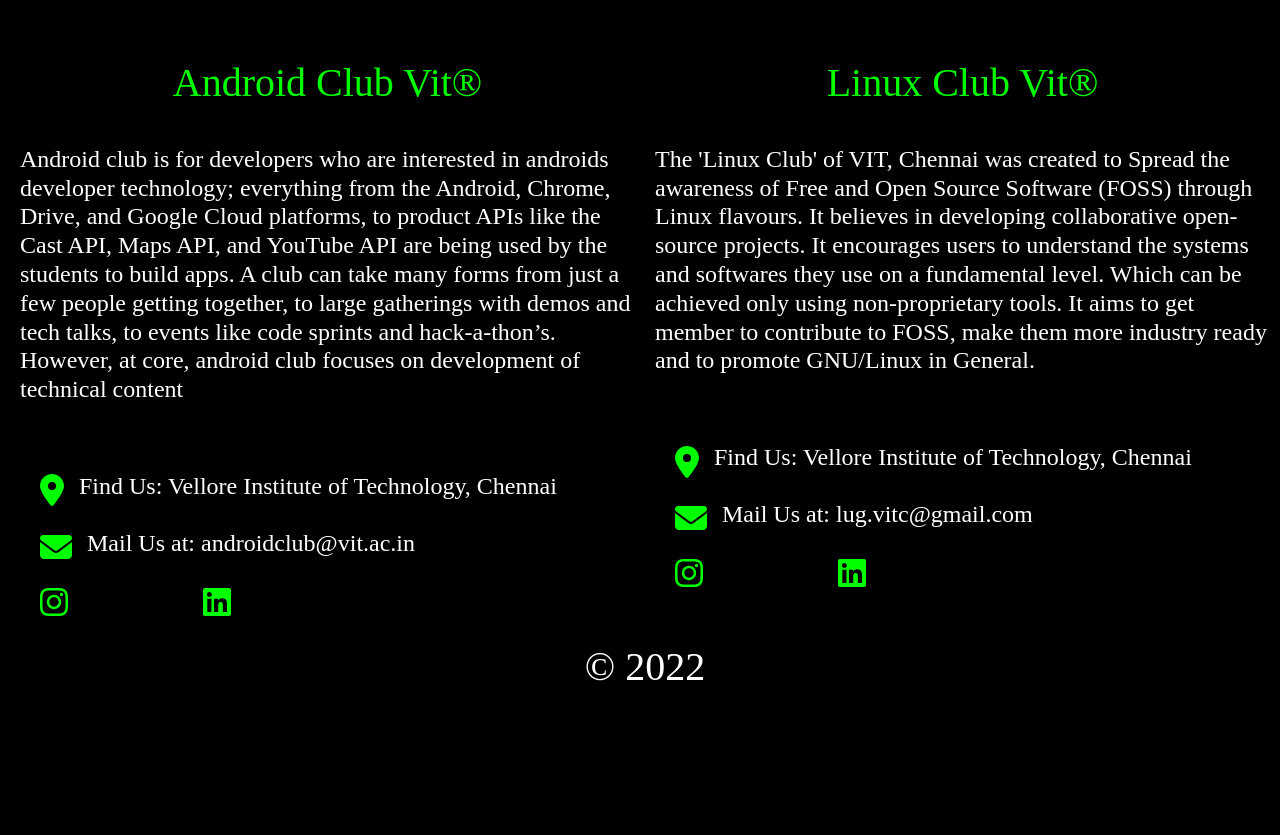
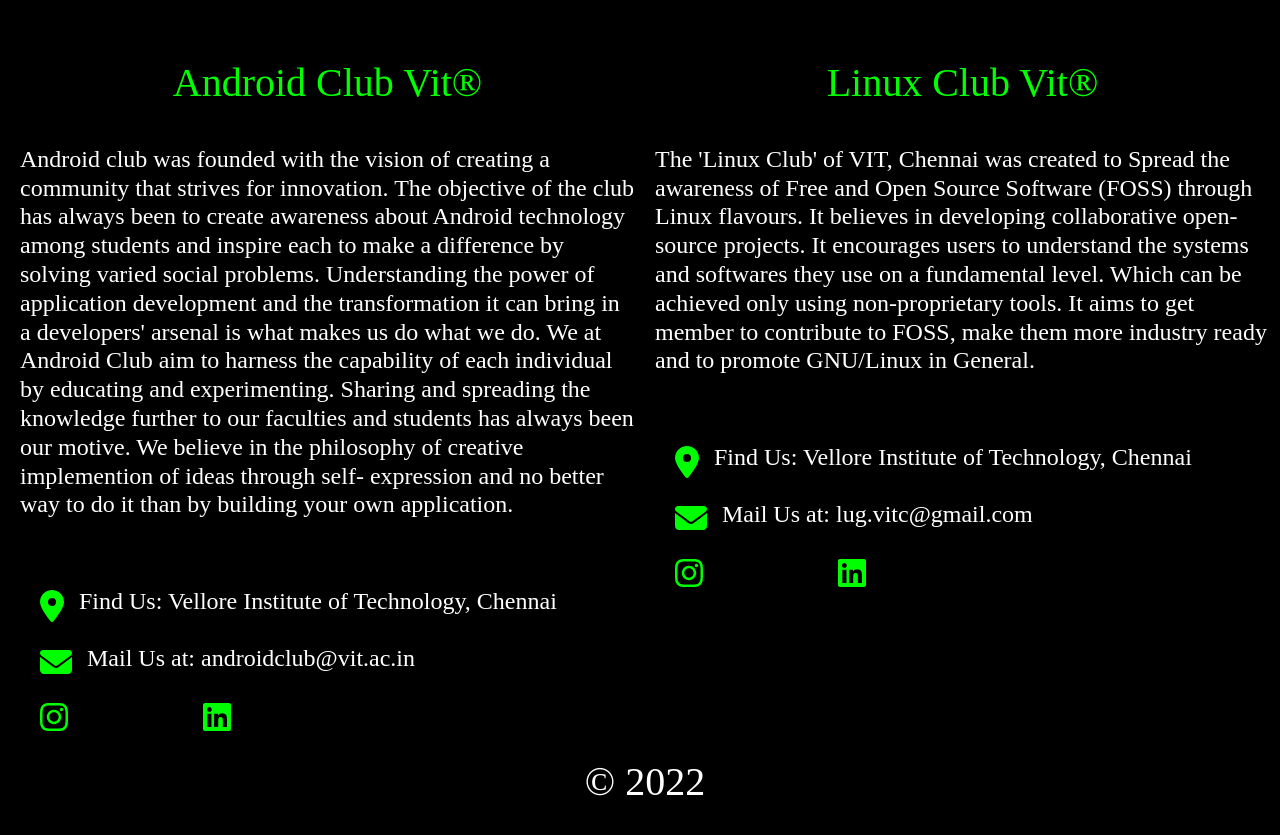
Before and after one commit to Android-Club-VITC/foss-website, a React (Create React App) app: page / in a window 1280 px wide. Shown: the part 3480-4315 px from the top of the page. Before the commit the page ends 4204 px from the top, so only its background shows below. Built offline with nearby package versions, Linux system fonts and the light colour scheme; a web font is replaced by a local one.

Commit message:
footer android content changed

```diff
--- a/src/components/Footer/index.js
+++ b/src/components/Footer/index.js
@@ -29,14 +29,14 @@
           <h4
             style={{ padding: "10px", color: "white", fontWeight: "lighter" }}
           >
-            Android club is for developers who are interested in androids
-            developer technology; everything from the Android, Chrome, Drive,
-            and Google Cloud platforms, to product APIs like the Cast API, Maps
-            API, and YouTube API are being used by the students to build apps. A
-            club can take many forms from just a few people getting together, to
-            large gatherings with demos and tech talks, to events like code
-            sprints and hack-a-thon’s. However, at core, android club focuses on
-            development of technical content
+            Android club was founded with the vision of creating a community that strives for innovation.
+            The objective of the club has always been to create awareness about Android technology among
+            students and inspire each to make a difference by solving varied social problems. Understanding
+            the power of application development and the transformation it can bring in a developers' arsenal
+            is what makes us do what we do. We at Android Club aim to harness the capability of each individual
+            by educating and experimenting. Sharing and spreading the knowledge further to our faculties and
+            students has always been our motive. We believe in the philosophy of creative implemention of ideas
+            through self- expression and no better way to do it than by building your own application.
           </h4>
 
           <div
```
Also changed, not shown: 2 other files (tests, documents, lock files or other folders).
